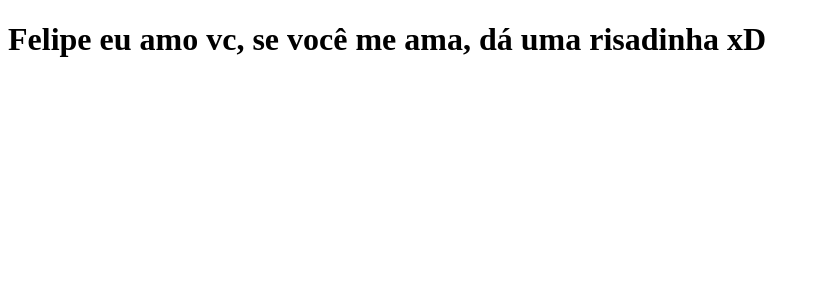
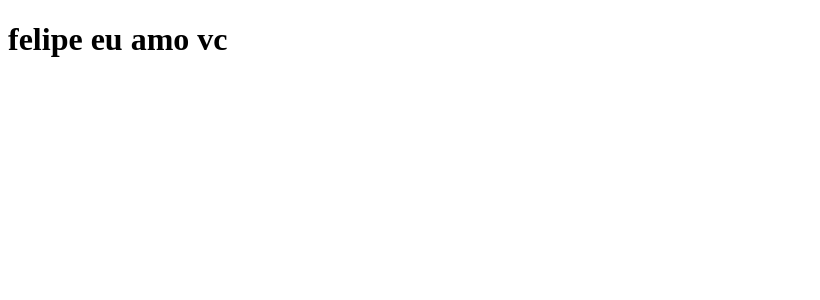
Before and after one commit to isiscussel/clone-tabnews, a Next.js app: page / in a window 1280 px wide. Shown: the top 300 px of the page, without its empty margins (0-820 px from the left). Built offline with nearby package versions, Linux system fonts and the light colour scheme.

Commit message:
mudar frase

```diff
--- a/pages/index.js
+++ b/pages/index.js
@@ -1,5 +1,5 @@
 function Home() {
-    return <h1>Felipe eu amo vc, se você me ama, dá uma risadinha xD</h1>
+    return <h1>felipe eu amo vc</h1>
 }
 
 export default Home;
```
